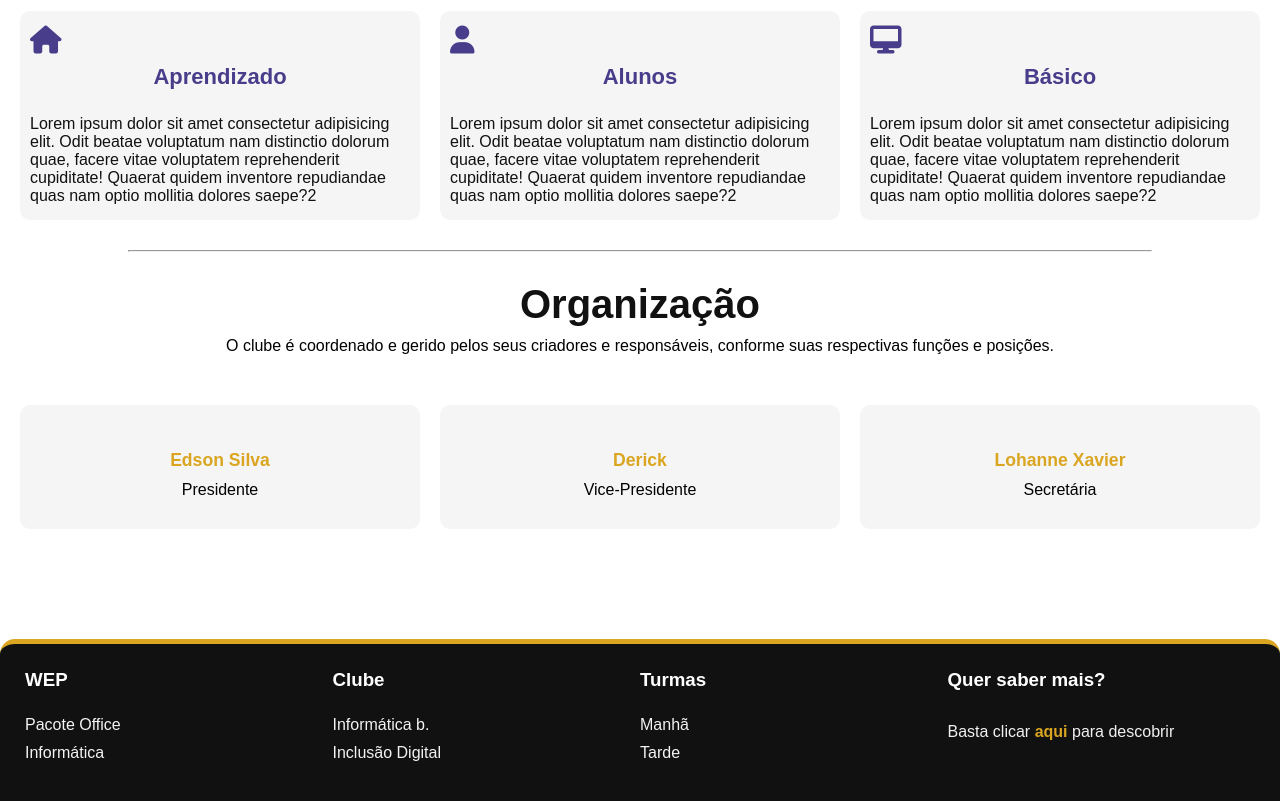
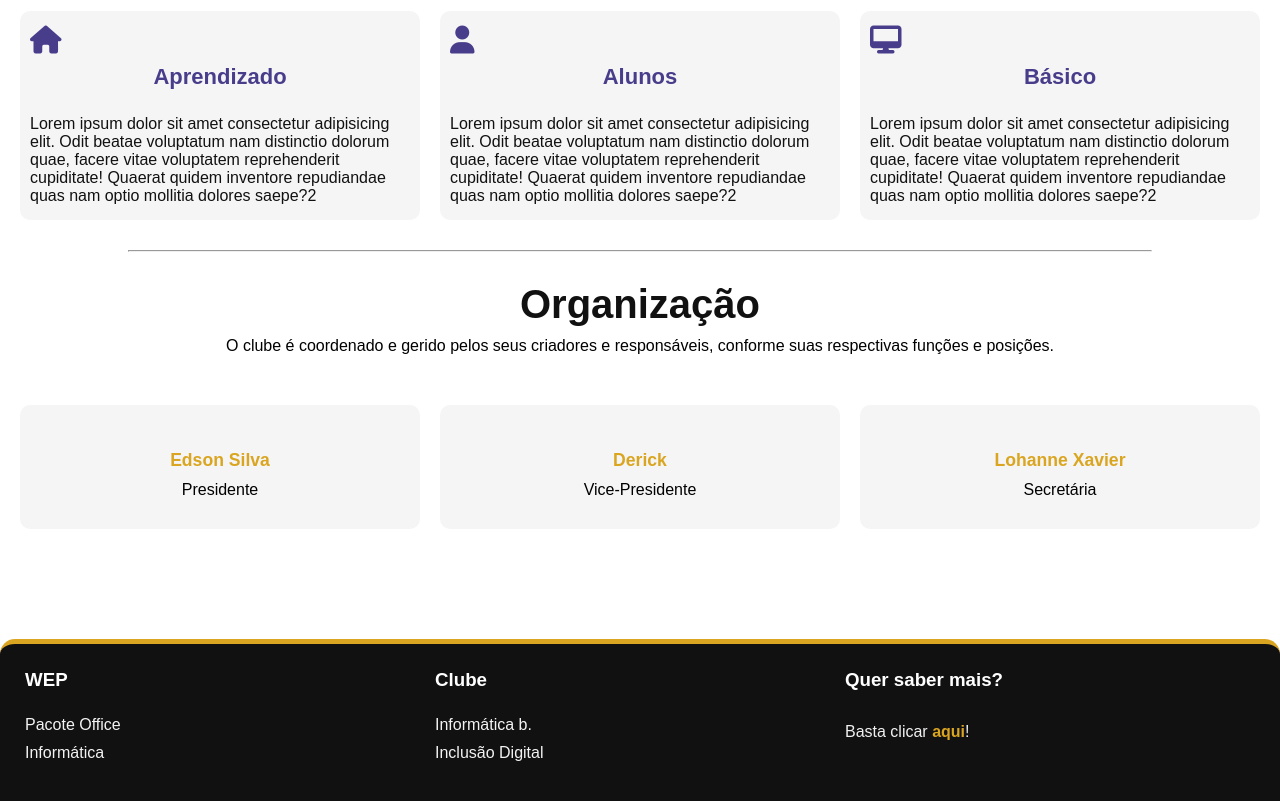
Before and after one commit to Hanoky07/clube, a plain HTML site: page index.html in a window 1280 px wide. Shown: the part 942-1743 px from the top of the page. Drawn offline with Linux system fonts and the light colour scheme.

Commit message:
Update index.html

```diff
--- a/index.html
+++ b/index.html
@@ -114,14 +114,8 @@
     </div>
 
     <div class="footer-col">
-      <h3>Turmas</h3>
-      <li>Manhã</li>
-      <li>Tarde</li>
-    </div>
-
-    <div class="footer-col">
       <h3>Quer saber mais?</h3>
-      <p>Basta clicar <span><a href="index.html">aqui</a></span> para descobrir</p>
+      <p>Basta clicar <span><a href="index.html">aqui</a></span>!</p>
     </div>
   </footer>
 
```
